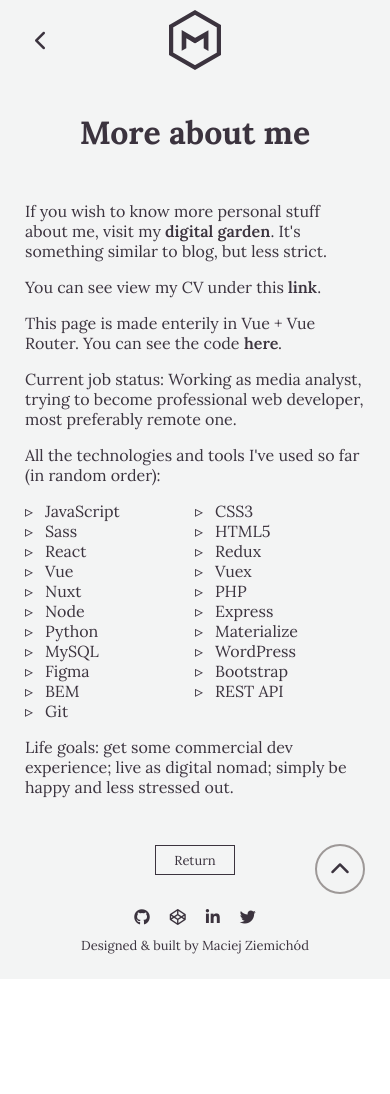
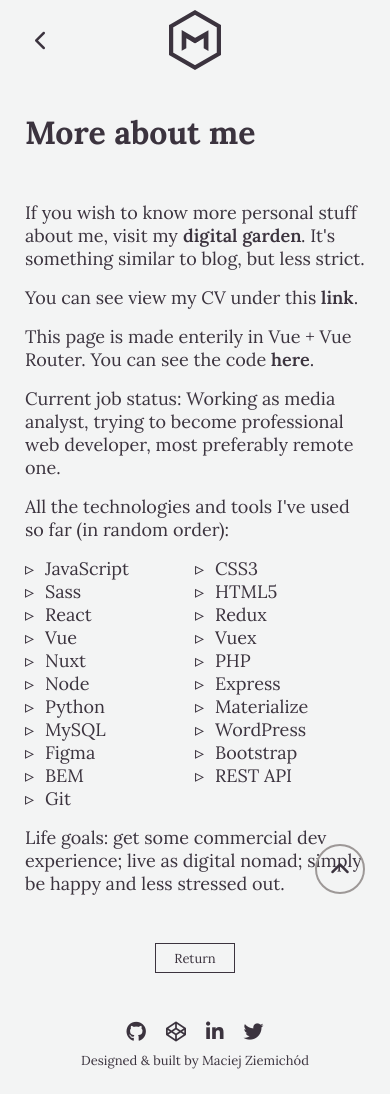
Before and after one commit to maciejziemichod/portfolio, a Vue app: page /about in a window 390 px wide. Before the commit the page ends 979 px from the top, so only its background shows below. Built offline with nearby package versions, Linux system fonts and the light colour scheme.

Commit message:
feat: about page responsiveness

```diff
--- a/src/App.vue
+++ b/src/App.vue
@@ -71,6 +71,10 @@ h1 {
   font-size: 32px;
 }
 
+p {
+  font-size: 18px;
+}
+
 .container {
   padding: 0 150px;
   margin: 0 auto;
@@ -88,6 +92,9 @@ h1 {
 @media (max-width: 480px) {
   .container {
     padding: 0 25px;
+  }
+  h1 {
+    margin: initial;
   }
 }
 
--- a/src/components/FooterItem.vue
+++ b/src/components/FooterItem.vue
@@ -1,13 +1,26 @@
 <template>
   <footer>
-    <div class="icons">
-      <FontAwesome icon="github" link="https://github.com/maciejziemichod" />
-      <FontAwesome icon="codepen" link="https://codepen.io/maciejziemichod" />
+    <div class="icons" :class="{ 'icons-hide': hideIconsOnBigScreens }">
+      <FontAwesome
+        icon="github"
+        link="https://github.com/maciejziemichod"
+        class="fa-lg"
+      />
+      <FontAwesome
+        icon="codepen"
+        link="https://codepen.io/maciejziemichod"
+        class="fa-lg"
+      />
       <FontAwesome
         icon="linkedin"
         link="https://www.linkedin.com/in/maciej-ziemich%C3%B3d-b64753178/"
+        class="fa-lg"
       />
-      <FontAwesome icon="twitter" link="https://twitter.com/Maciej84900684" />
+      <FontAwesome
+        icon="twitter"
+        link="https://twitter.com/Maciej84900684"
+        class="fa-lg"
+      />
     </div>
     <a
       href="https://github.com/maciejziemichod/portfolio"
@@ -26,11 +39,16 @@ export default {
   components: {
     FontAwesome,
   },
+  props: {
+    hideIconsOnBigScreens: {
+      default: false,
+      type: Boolean,
+    },
+  },
 };
 </script>
 <style scoped>
 .icons {
-  display: none;
   margin: 0 auto 10px;
   width: fit-content;
 }
@@ -39,6 +57,9 @@ export default {
 }
 .icons > *:hover {
   color: var(--gray);
+}
+.icons-hide {
+  display: none;
 }
 p {
   display: block;
@@ -54,10 +75,10 @@ p {
   color: var(--gray);
 }
 footer {
-  padding-top: 2rem;
+  padding-top: 3rem;
 }
 @media (max-width: 768px) {
-  .icons {
+  .icons-hide {
     display: block;
   }
 }
--- a/src/views/About.vue
+++ b/src/views/About.vue
@@ -113,11 +113,11 @@ export default {
   margin-left: 1rem;
 }
 main {
-  width: 900px;
+  width: 1000px;
   max-width: 100%;
   margin: 0 auto;
   padding-top: 2rem;
-  min-height: calc(100vh - 80px - 3rem);
+  min-height: calc(100vh - 80px - 7rem);
 }
 h1 {
   padding-bottom: 2.5rem;
--- a/src/views/Home.vue
+++ b/src/views/Home.vue
@@ -8,7 +8,7 @@
       <AboutSection />
       <ContactSection />
     </main>
-    <FooterItem />
+    <FooterItem :hideIconsOnBigScreens="true" />
   </div>
 </template>
 
```
